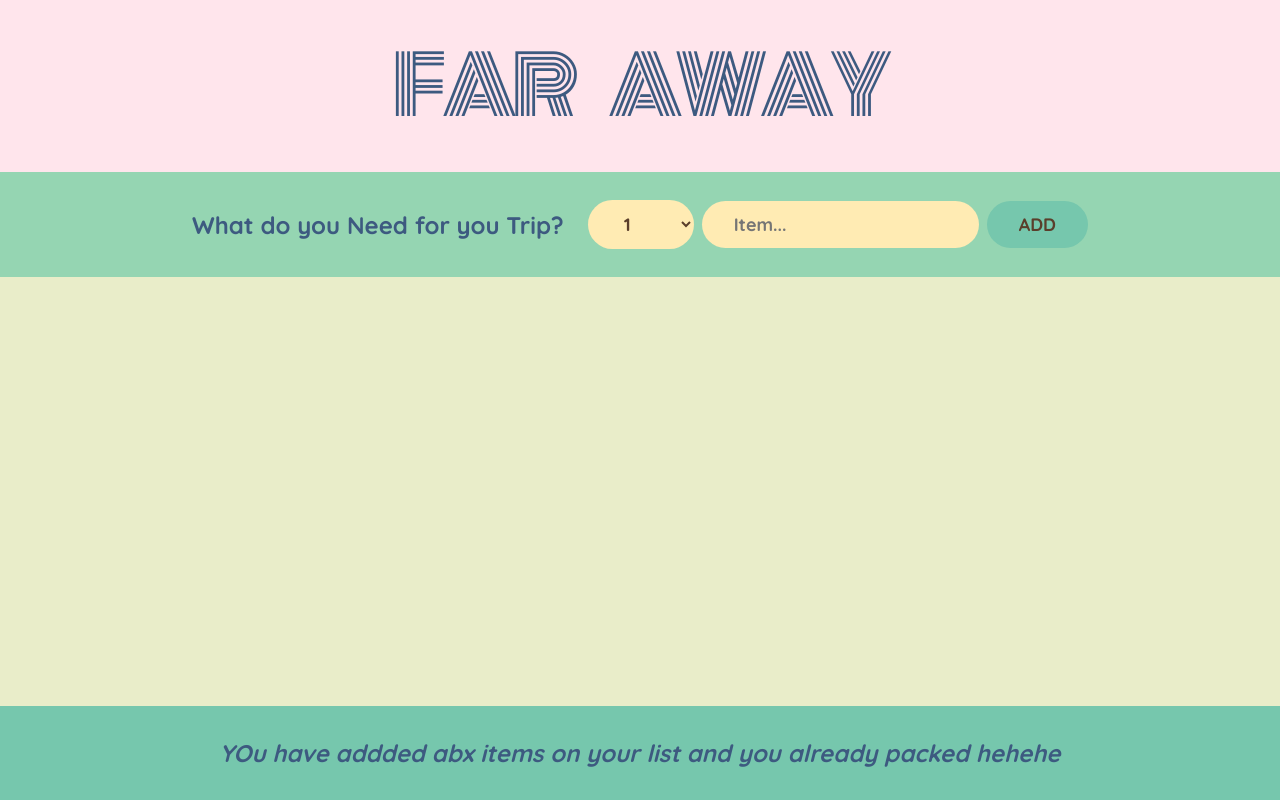
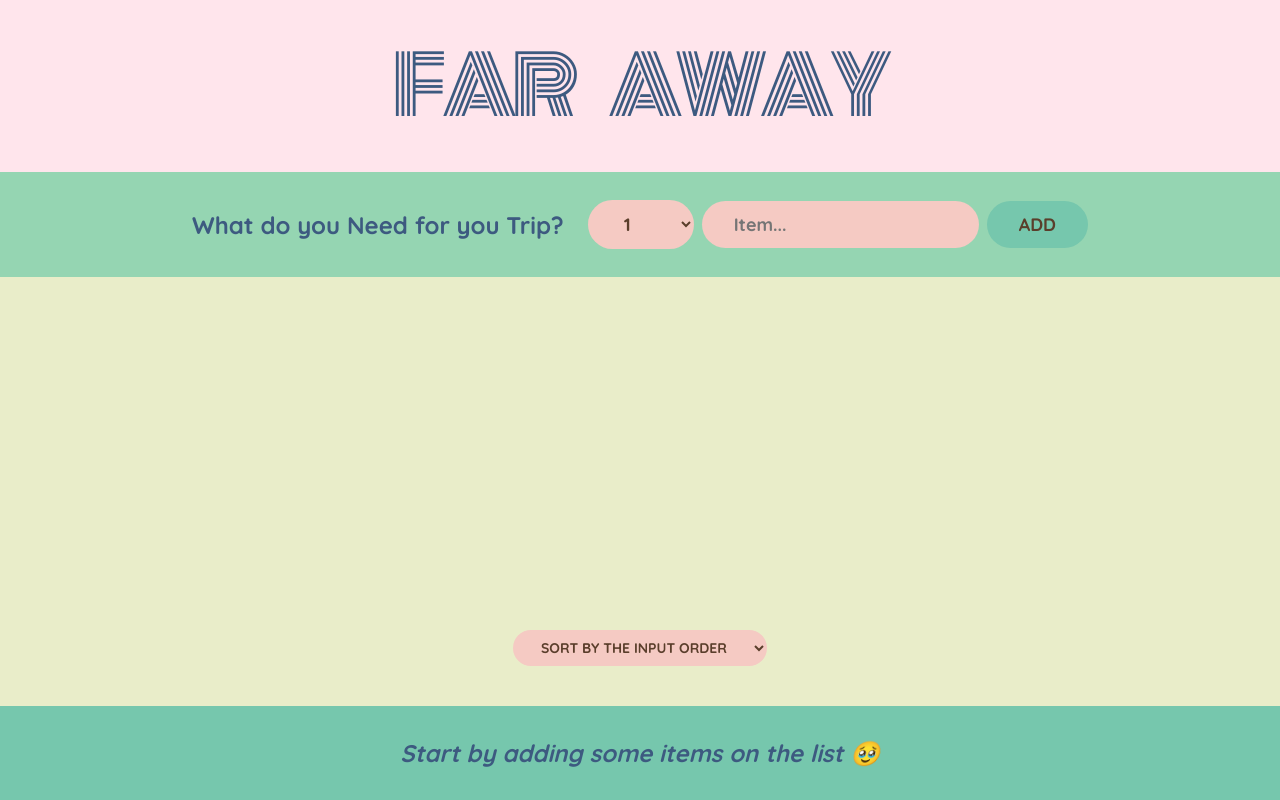
Before and after one commit to Sanskar-Rijal/Far_Away, a React (Create React App) app: page / in a window 1280 px wide. Built offline with nearby package versions, Linux system fonts and the light colour scheme.

Commit message:
calculating stats

```diff
--- a/public/index.html
+++ b/public/index.html
@@ -24,7 +24,7 @@
       work correctly both with client-side routing and a non-root public URL.
       Learn how to configure a non-root public URL by running `npm run build`.
     -->
-    <title>React App</title>
+    <title>Far_Away</title>
   </head>
   <body>
     <noscript>You need to enable JavaScript to run this app.</noscript>
--- a/src/App.js
+++ b/src/App.js
@@ -35,7 +35,7 @@ export default function App() {
         onDeleteItems={handleDeleteItem}
         onCheckedBox={handlePack}
       />
-      <Stats />
+      <Stats items={items} />
     </div>
   );
 }
@@ -107,6 +107,8 @@ function Form(props) {
 }
 
 function PackingList(props) {
+  const [selected, setSelected] = React.useState("input");
+
   return (
     <div className="list">
       <ul>
@@ -119,6 +121,19 @@ function PackingList(props) {
           />
         ))}
       </ul>
+
+      <div className="actions">
+        <select
+          value={selected}
+          onChange={(event) => {
+            setSelected(event.target.value);
+          }}
+        >
+          <option value="input">Sort by the input order</option>
+          <option value="description">Sort by description</option>
+          <option value="packed">Sort by packed status</option>
+        </select>
+      </div>
     </div>
   );
 }
@@ -150,11 +165,25 @@ function Item(props) {
   );
 }
 
-function Stats() {
+function Stats(props) {
+  if (props.items.length === 0) {
+    return (
+      <footer className="stats">
+        <em>Start by adding some items on the list 🥹</em>
+      </footer>
+    );
+  }
+  const numItems = props.items.length;
+  const numPacked = props.items.filter((it) => it.packed === true).length;
+  const percentage = Math.round((numPacked / numItems) * 100);
+
   return (
     <footer className="stats">
       <em>
-        YOu have addded abx items on your list and you already packed hehehe
+        {percentage === 100
+          ? `You are ready to go 🥳`
+          : `You have ${numItems} items on your list and you have already packed
+        ${numPacked} of them which is ${percentage}% of the total items.`}
       </em>
     </footer>
   );
--- a/src/index.css
+++ b/src/index.css
@@ -54,7 +54,7 @@ h3 {
 button,
 select,
 input {
-  background-color: #ffebb3;
+  background-color: #f5cac3;
   color: #5a3e2b;
   font-family: inherit;
   border: none;
```
